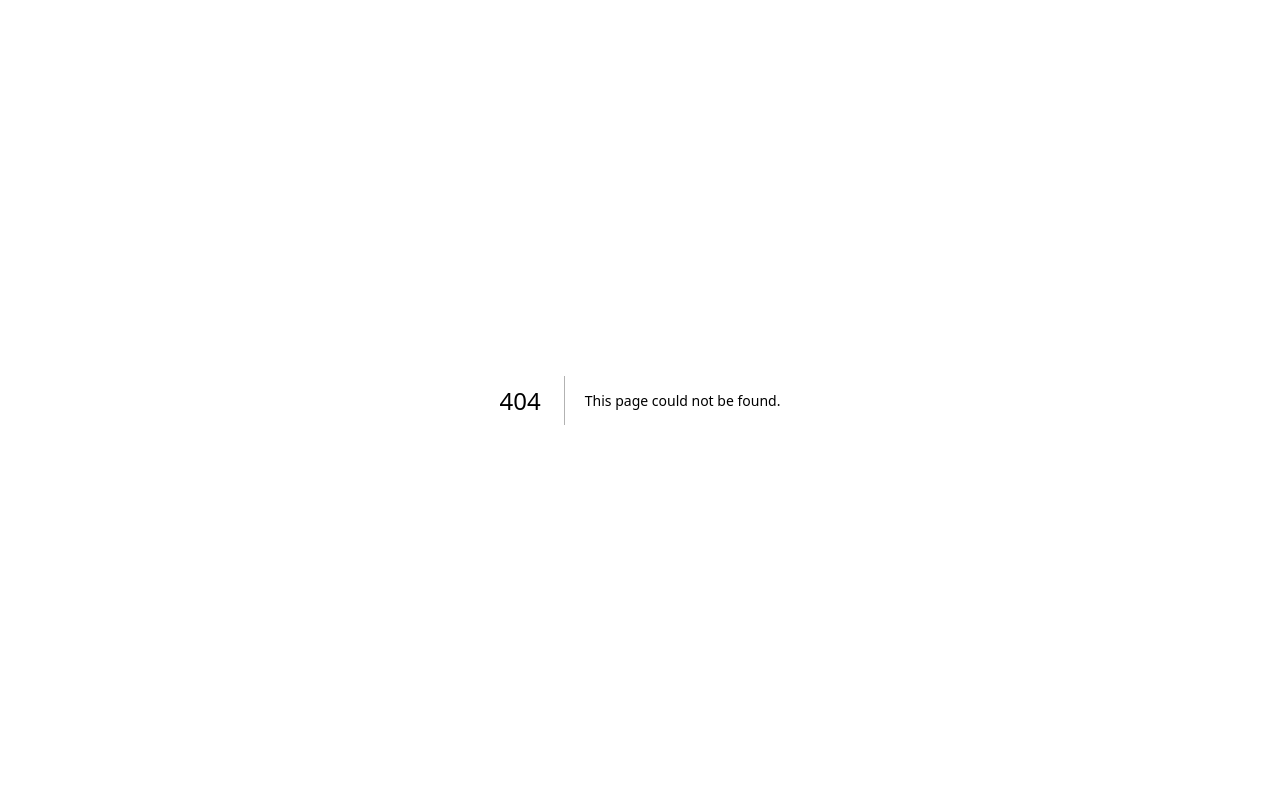
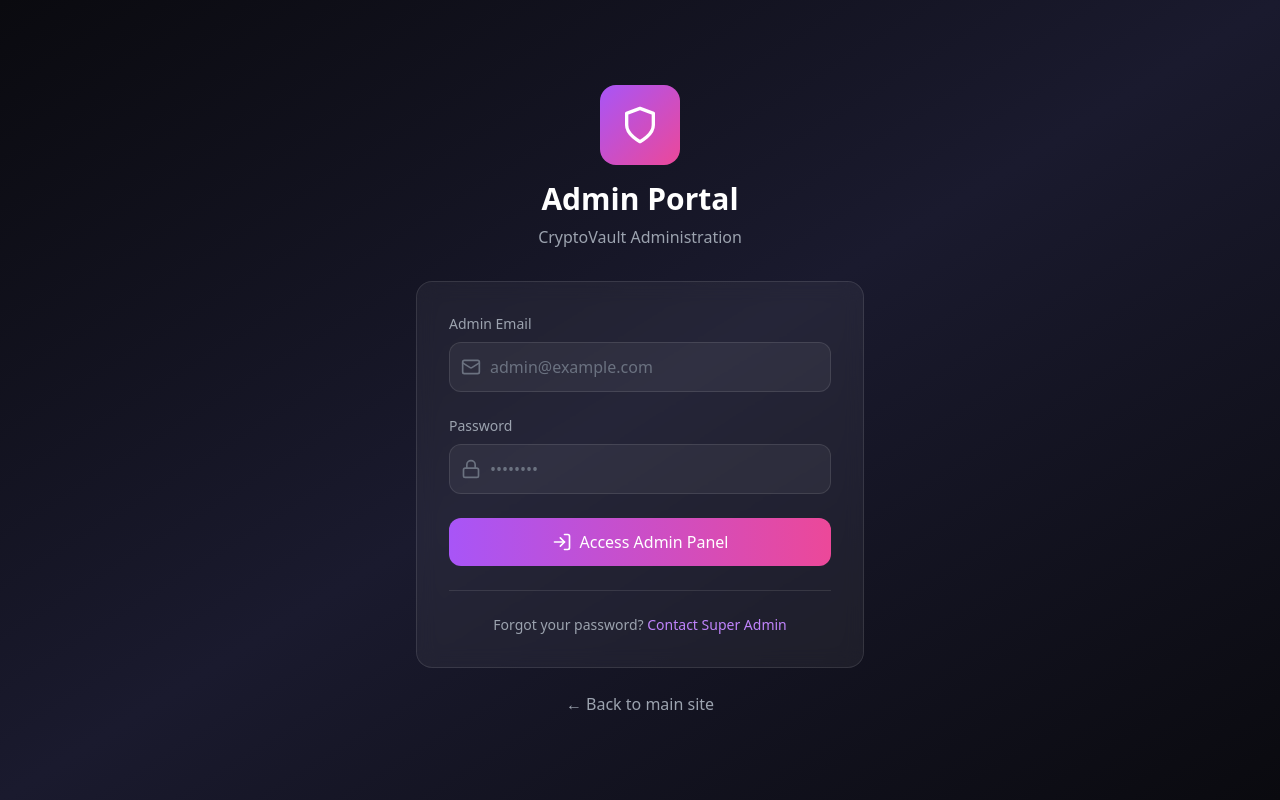
Before and after one commit to stichandlilo03-design/-crypto-investment-platform2, a Next.js app: page /admin/login in a window 1280 px wide. Before the commit this address had no page. Built offline with nearby package versions, Linux system fonts and the light colour scheme.

Commit message:
Create page.tsx

```diff
--- /dev/null
+++ b/app/admin/login/page.tsx
@@ -0,0 +1,143 @@
+'use client'
+
+import { motion } from 'framer-motion'
+import { useState } from 'react'
+import { useRouter } from 'next/navigation'
+import { Shield, LogIn, Lock, Mail } from 'lucide-react'
+import Link from 'next/link'
+
+export default function AdminLoginPage() {
+  const [email, setEmail] = useState('')
+  const [password, setPassword] = useState('')
+  const [loading, setLoading] = useState(false)
+  const [error, setError] = useState('')
+  const router = useRouter()
+
+  const handleLogin = async (e: React.FormEvent) => {
+    e.preventDefault()
+    setLoading(true)
+    setError('')
+
+    try {
+      const response = await fetch('/api/admin/auth', {
+        method: 'POST',
+        headers: {
+          'Content-Type': 'application/json',
+        },
+        body: JSON.stringify({ email, password }),
+      })
+
+      const data = await response.json()
+
+      if (response.ok) {
+        // Success - redirect to admin panel
+        router.push('/admin')
+        router.refresh()
+      } else {
+        setError(data.error || 'Login failed')
+      }
+    } catch (err) {
+      setError('Network error. Please try again.')
+    } finally {
+      setLoading(false)
+    }
+  }
+
+  return (
+    <div className="min-h-screen flex items-center justify-center bg-gradient-to-br from-[#0a0a0f] via-[#1a1a2e] to-[#0a0a0f] p-4">
+      <motion.div
+        initial={{ opacity: 0, y: 20 }}
+        animate={{ opacity: 1, y: 0 }}
+        className="w-full max-w-md"
+      >
+        <div className="text-center mb-8">
+          <div className="w-20 h-20 rounded-2xl bg-gradient-to-br from-purple-500 to-pink-500 flex items-center justify-center mx-auto mb-4">
+            <Shield className="w-10 h-10 text-white" />
+          </div>
+          <h1 className="text-3xl font-bold text-white mb-2">Admin Portal</h1>
+          <p className="text-gray-400">CryptoVault Administration</p>
+        </div>
+
+        <div className="glass-effect rounded-2xl p-8">
+          <form onSubmit={handleLogin} className="space-y-6">
+            <div>
+              <label className="block text-sm font-medium text-gray-400 mb-2">
+                Admin Email
+              </label>
+              <div className="relative">
+                <Mail className="absolute left-3 top-1/2 transform -translate-y-1/2 w-5 h-5 text-gray-500" />
+                <input
+                  type="email"
+                  value={email}
+                  onChange={(e) => setEmail(e.target.value)}
+                  className="w-full pl-10 pr-4 py-3 bg-white/5 border border-white/10 rounded-xl text-white placeholder-gray-500 focus:outline-none focus:border-purple-500 focus:ring-1 focus:ring-purple-500"
+                  placeholder="admin@example.com"
+                  required
+                />
+              </div>
+            </div>
+
+            <div>
+              <label className="block text-sm font-medium text-gray-400 mb-2">
+                Password
+              </label>
+              <div className="relative">
+                <Lock className="absolute left-3 top-1/2 transform -translate-y-1/2 w-5 h-5 text-gray-500" />
+                <input
+                  type="password"
+                  value={password}
+                  onChange={(e) => setPassword(e.target.value)}
+                  className="w-full pl-10 pr-4 py-3 bg-white/5 border border-white/10 rounded-xl text-white placeholder-gray-500 focus:outline-none focus:border-purple-500 focus:ring-1 focus:ring-purple-500"
+                  placeholder="••••••••"
+                  required
+                />
+              </div>
+            </div>
+
+            {error && (
+              <div className="p-3 bg-red-500/10 border border-red-500/20 rounded-xl">
+                <p className="text-red-400 text-sm text-center">{error}</p>
+              </div>
+            )}
+
+            <button
+              type="submit"
+              disabled={loading}
+              className="w-full py-3 px-4 bg-gradient-to-r from-purple-500 to-pink-500 text-white rounded-xl font-medium hover:opacity-90 transition-all disabled:opacity-50 disabled:cursor-not-allowed flex items-center justify-center gap-2"
+            >
+              {loading ? (
+                <>
+                  <div className="w-5 h-5 border-2 border-white/30 border-t-white rounded-full animate-spin"></div>
+                  <span>Authenticating...</span>
+                </>
+              ) : (
+                <>
+                  <LogIn className="w-5 h-5" />
+                  <span>Access Admin Panel</span>
+                </>
+              )}
+            </button>
+          </form>
+
+          <div className="mt-6 pt-6 border-t border-white/10">
+            <p className="text-center text-gray-400 text-sm">
+              Forgot your password?{' '}
+              <button className="text-purple-400 hover:text-purple-300">
+                Contact Super Admin
+              </button>
+            </p>
+          </div>
+        </div>
+
+        <div className="mt-6 text-center">
+          <Link
+            href="/"
+            className="inline-flex items-center gap-2 text-gray-400 hover:text-white transition-colors"
+          >
+            ← Back to main site
+          </Link>
+        </div>
+      </motion.div>
+    </div>
+  )
+}
```
